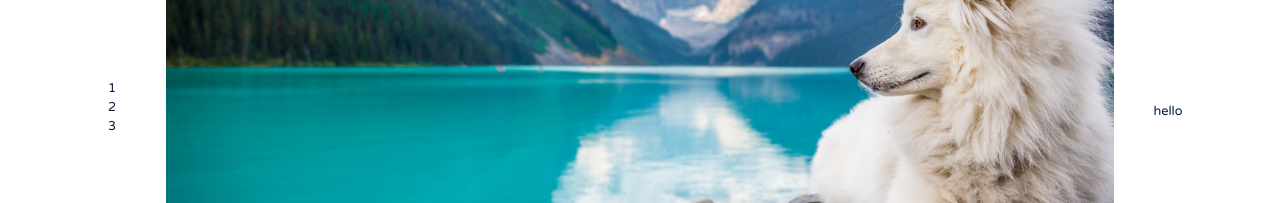
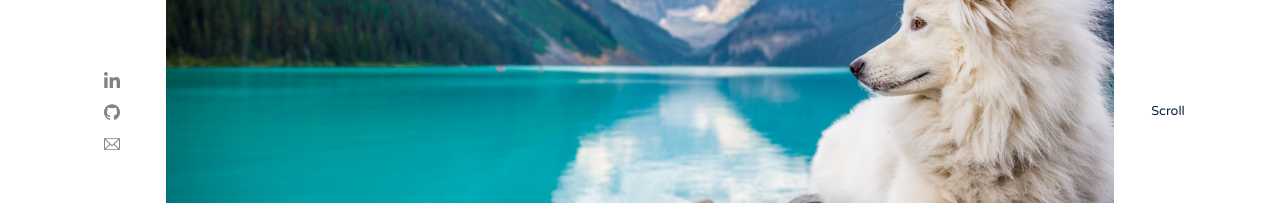
Before and after one commit to lawrencedovin/capstone-2-bark, a React (Create React App) app in the folder bark/: page / in a window 1280 px wide. Shown: the part 163-366 px from the top of the page. Built offline with nearby package versions, Linux system fonts and the light colour scheme; a web font is replaced by a local one.

Commit message:
Added social icons

```diff
--- a/bark/src/components/Hero/Hero.js
+++ b/bark/src/components/Hero/Hero.js
@@ -7,16 +7,22 @@ const Hero = () => (
       <div className="row text-center align-items-center">
         <div className="col-md-1">
           <ul className="hero__logo">
-            <li className="hero__logo-item">1</li>
-            <li className="hero__logo-item">2</li>
-            <li className="hero__logo-item">3</li>
+            <li className="hero__logo-item">
+              <img src={process.env.PUBLIC_URL + 'icons/linkedin-icon.svg'} className="" alt="linkedin"/>
+            </li>
+            <li className="hero__logo-item">
+            <img src={process.env.PUBLIC_URL + 'icons/github-icon.svg'} className="" alt="github"/>
+            </li>
+            <li className="hero__logo-item">
+            <img src={process.env.PUBLIC_URL + 'icons/email-icon.svg'} className="" alt="email"/>
+            </li>
           </ul>
         </div>
         <div className="col-md-10">
           <img src={process.env.PUBLIC_URL + 'images/hero-image.jpg'} className="hero__image img-fluid" alt="hero"/>
         </div>
         <div className="col-md-1">
-          hello
+          Scroll
         </div>
       </div>
     </div>
--- a/bark/src/css/styles.css
+++ b/bark/src/css/styles.css
@@ -61,4 +61,5 @@ button {
 .hero__logo {
   padding: 0; }
   .hero__logo-item {
-    list-style: none; }
+    list-style: none;
+    margin: 1.6rem 0; }
--- a/bark/src/sass/components/_hero.scss
+++ b/bark/src/sass/components/_hero.scss
@@ -3,6 +3,7 @@
         padding: 0;
         &-item {
             list-style: none;
+            margin: 1.6rem 0;
         }
     }
     &__image {
```
